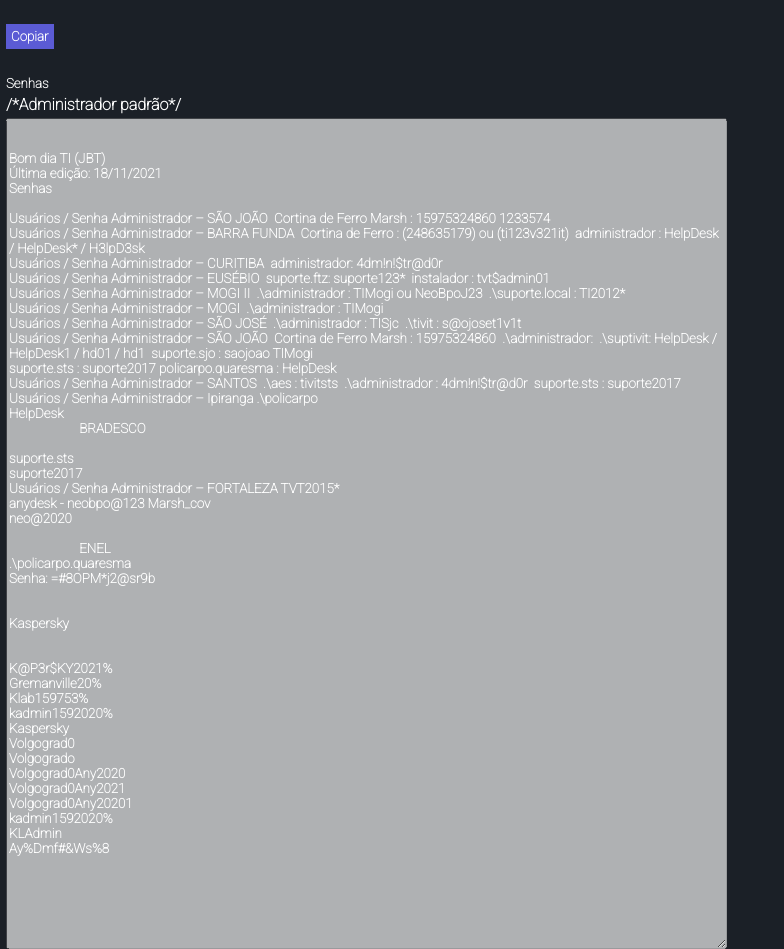
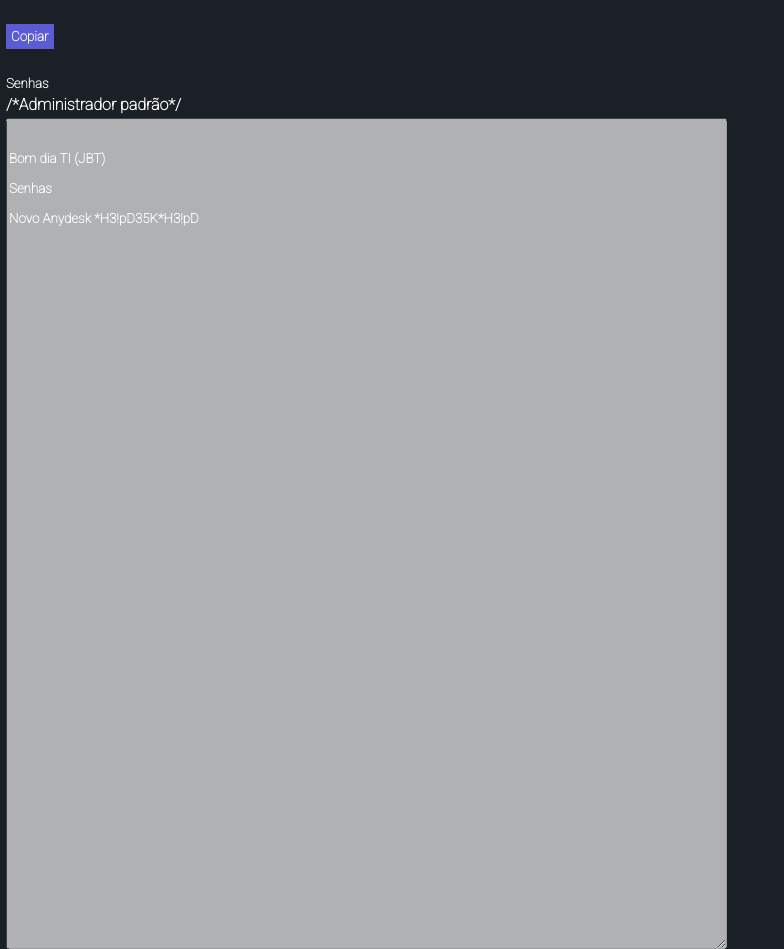
Before and after one commit to JoseCassioSantos/IronTippig-v2, a plain HTML site: page pages/tips.html in a window 1280 px wide. Shown: the part 585-1534 px from the top of the page, without its empty margins (0-784 px from the left). Drawn offline with Linux system fonts and the light colour scheme.

Commit message:
Update tips.html

```diff
--- a/pages/tips.html
+++ b/pages/tips.html
@@ -77,50 +77,11 @@
 
 
 Bom dia TI (JBT)
-Última edição: 18/11/2021
+
 Senhas
 
-Usuários / Senha Administrador – SÃO JOÃO  Cortina de Ferro Marsh : 15975324860 1233574
-Usuários / Senha Administrador – BARRA FUNDA  Cortina de Ferro : (248635179) ou (ti123v321it)  administrador : HelpDesk / HelpDesk* / H3lpD3sk
-Usuários / Senha Administrador – CURITIBA  administrador: 4dm!n!$tr@d0r
-Usuários / Senha Administrador – EUSÉBIO  suporte.ftz: suporte123*  instalador : tvt$admin01
-Usuários / Senha Administrador – MOGI II  .\administrador : TIMogi ou NeoBpoJ23  .\suporte.local : TI2012*
-Usuários / Senha Administrador – MOGI  .\administrador : TIMogi
-Usuários / Senha Administrador – SÃO JOSÉ  .\administrador : TISjc  .\tivit : s@ojoset1v1t
-Usuários / Senha Administrador – SÃO JOÃO  Cortina de Ferro Marsh : 15975324860  .\administrador:  .\suptivit: HelpDesk / HelpDesk1 / hd01 / hd1  suporte.sjo : saojoao TIMogi
-suporte.sts : suporte2017 policarpo.quaresma : HelpDesk
-Usuários / Senha Administrador – SANTOS  .\aes : tivitsts  .\administrador : 4dm!n!$tr@d0r  suporte.sts : suporte2017
-Usuários / Senha Administrador – Ipiranga .\policarpo
-HelpDesk
-                      BRADESCO
+Novo Anydesk *H3!pD35K*H3!pD
 
-suporte.sts
-suporte2017
-Usuários / Senha Administrador – FORTALEZA TVT2015*
-anydesk - neobpo@123 Marsh_cov
-neo@2020
-
-                      ENEL
-.\policarpo.quaresma
-Senha: =#8OPM*j2@sr9b
-
-
-Kaspersky
-
-
-K@P3r$KY2021%
-Gremanville20%
-Klab159753%
-kadmin1592020%
-Kaspersky
-Volgograd0
-Volgogrado
-Volgograd0Any2020
-Volgograd0Any2021
-Volgograd0Any20201
-kadmin1592020%
-KLAdmin
-Ay%Dmf#&Ws%8
 
 
 
```
